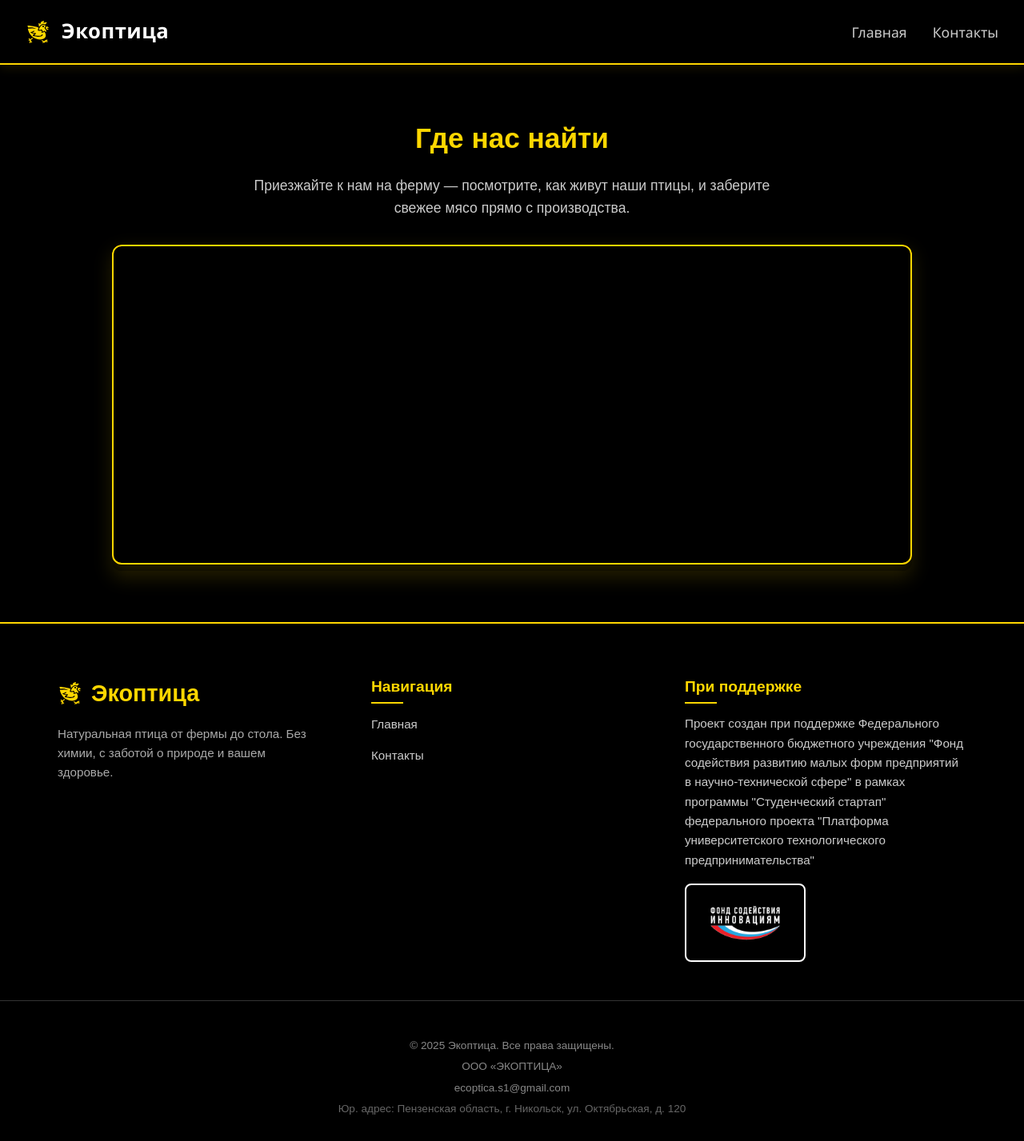
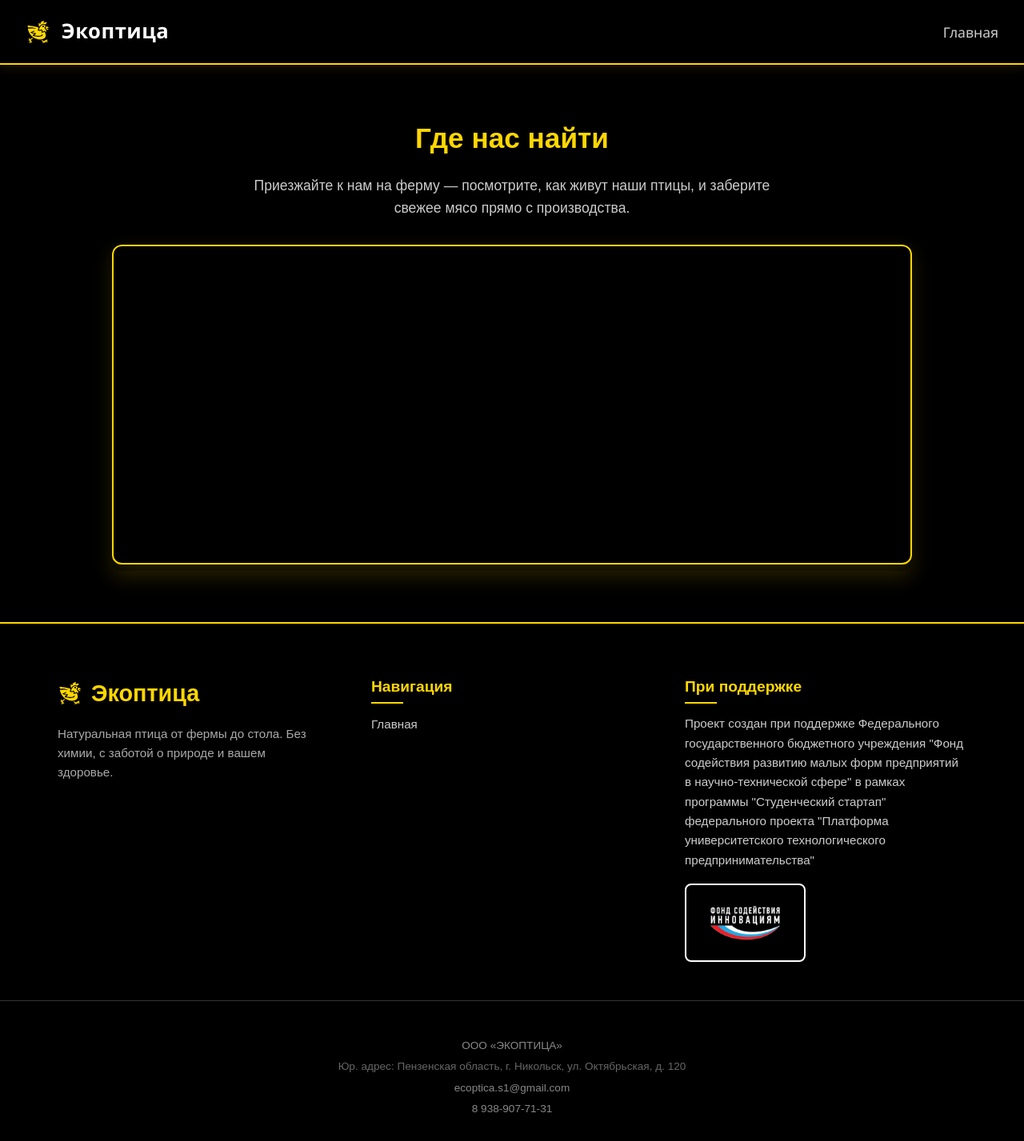
Before and after one commit to Coder-crea/ecoptiza, a React (Create React App) app: page /map in a window 1280 px wide. Shown: the whole page at 80% size. Built offline with nearby package versions, Linux system fonts and the light colour scheme.

Commit message:
fix some contacts

```diff
--- a/src/components/Footer.js
+++ b/src/components/Footer.js
@@ -26,9 +26,9 @@ const Footer = () => {
             <li>
               <a href="/">Главная</a>
             </li>
-            <li>
+            {/* <li>
               <a href="/contacts">Контакты</a>
-            </li>
+            </li> */}
           </ul>
         </div>
 
@@ -53,12 +53,12 @@ const Footer = () => {
       {/* Копирайт и юридическая информация */}
       <div className="footer-bottom">
         <div className="legal-info">
-          <p>© 2025 Экоптица. Все права защищены.</p>
           <p>ООО «ЭКОПТИЦА»</p>
-          <p>ecoptica.s1@gmail.com</p>
           <p className="legal-address">
             Юр. адрес: Пензенская область, г. Никольск, ул. Октябрьская, д. 120
           </p>
+          <p>ecoptica.s1@gmail.com</p>
+          <p>8 938-907-71-31</p>
         </div>
       </div>
     </footer>
--- a/src/components/Header.js
+++ b/src/components/Header.js
@@ -18,7 +18,7 @@ const Header = () => {
       <nav className="desktop-nav">
         <Link to="/">Главная</Link>
         {/* <Link to="/map">На карте</Link> */}
-        <Link to="/contacts">Контакты</Link>
+        {/* <Link to="/contacts">Контакты</Link> */}
       </nav>
 
       {/* Бургер-иконка (мобильная) */}
@@ -34,12 +34,12 @@ const Header = () => {
         <Link to="/" onClick={() => setIsMenuOpen(false)}>
           Главная
         </Link>
-        <Link to="/map" onClick={() => setIsMenuOpen(false)}>
+        {/* <Link to="/map" onClick={() => setIsMenuOpen(false)}>
           На карте
-        </Link>
-        <Link to="/contacts" onClick={() => setIsMenuOpen(false)}>
+        </Link> */}
+        {/* <Link to="/contacts" onClick={() => setIsMenuOpen(false)}>
           Контакты
-        </Link>
+        </Link> */}
       </nav>
 
       {/* Фон при открытом меню */}
```
